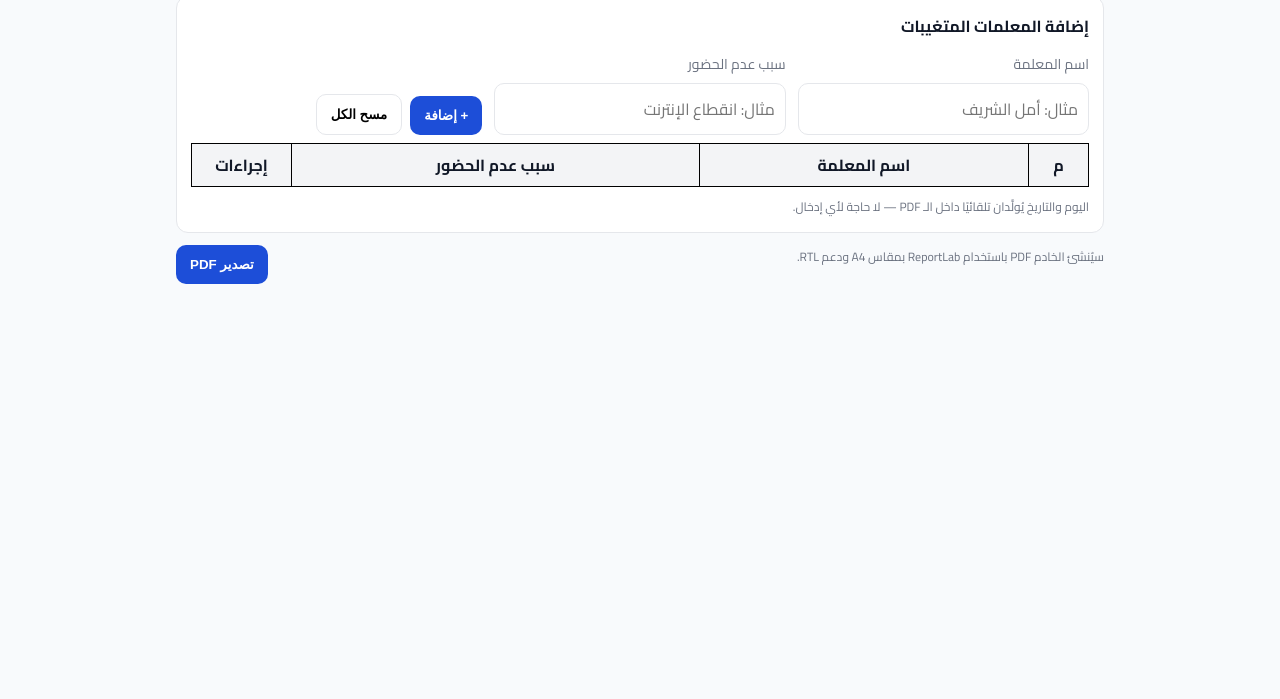
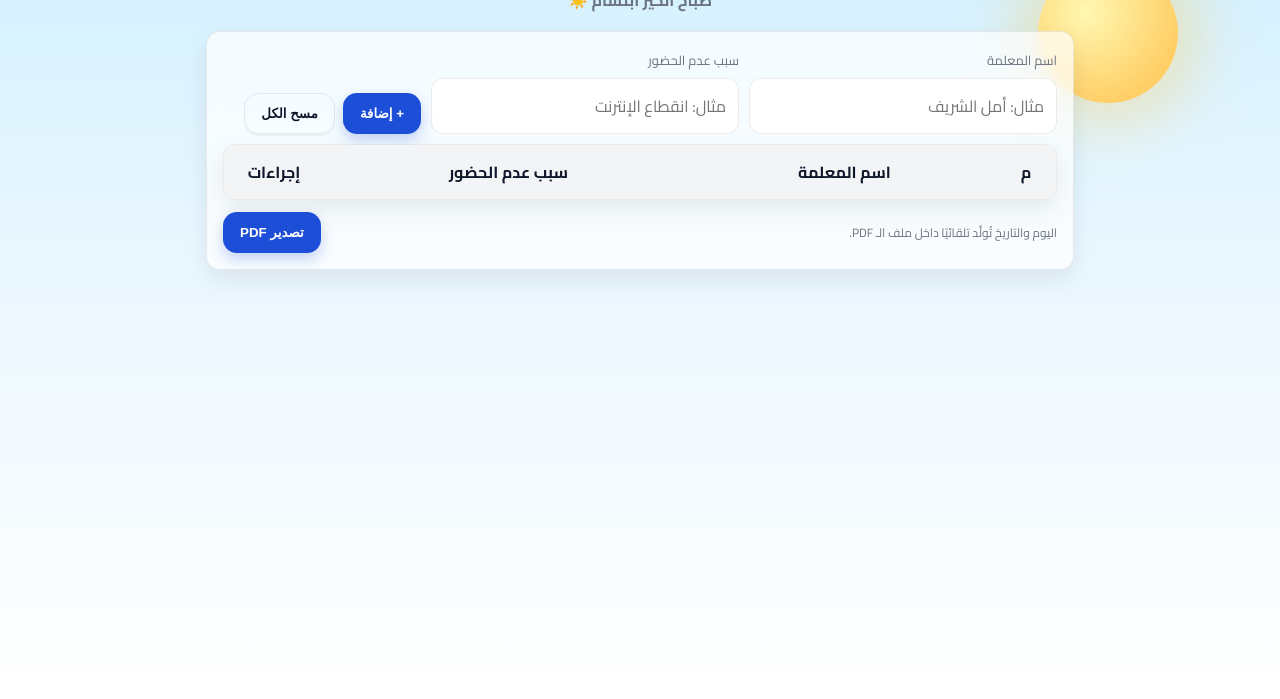
Before and after one commit to alftaa/reportlab-a4-rtl-report, a plain HTML site: page static/index.html in a window 1280 px wide. Shown: the part 101-800 px from the top of the page. Drawn offline with Linux system fonts and the light colour scheme.

Commit message:
Update index.html

```diff
--- a/static/index.html
+++ b/static/index.html
@@ -3,40 +3,137 @@
 <head>
   <meta charset="utf-8" />
   <meta name="viewport" content="width=device-width, initial-scale=1" />
-  <title>مولّد تقرير الجولات (ReportLab A4/RTL)</title>
+  <title>صانع تقارير الجولات</title>
   <link rel="preconnect" href="https://fonts.googleapis.com">
   <link rel="preconnect" href="https://fonts.gstatic.com" crossorigin>
   <link href="https://fonts.googleapis.com/css2?family=Cairo:wght@400;700&display=swap" rel="stylesheet">
   <style>
-    :root{ --ink:#111827; --muted:#6b7280; --line:#e5e7eb; --bg:#f8fafc; --card:#ffffff; --brand:#1d4ed8; --danger:#dc2626; }
+    /* ---------- Design tokens ---------- */
+    :root{
+      --radius: 14px;
+      --shadow: 0 10px 25px rgba(0,0,0,.08);
+      --line: rgba(0,0,0,.08);
+      --muted: #6b7280;
+      --brand: #1d4ed8;
+      --danger:#dc2626;
+    }
+
     *{box-sizing:border-box}
-    body{margin:0;font-family:'Cairo',system-ui,Segoe UI,Arial,sans-serif;background:#f8fafc;color:var(--ink)}
-    .wrap{max-width:960px;margin:24px auto;padding:16px}
-    .card{background:var(--card);border:1px solid var(--line);border-radius:12px;padding:14px}
-    .grid{display:grid;gap:12px}
-    @media (min-width:768px){.grid-3{grid-template-columns:repeat(3,1fr)}}
-    label{font-size:14px;color:var(--muted);display:block;margin-bottom:6px}
-    input[type="text"]{width:100%;padding:10px;border:1px solid var(--line);border-radius:10px;font:inherit}
-    .btn{appearance:none;border:0;border-radius:10px;padding:12px 14px;cursor:pointer;font-weight:700}
-    .btn-primary{background:var(--brand);color:#fff}
-    .btn-ghost{background:#fff;border:1px solid var(--line)}
-    .btn-danger{background:var(--danger);color:#fff}
-    table{width:100%;border-collapse:collapse;margin-top:8px}
-    th,td{border:1px solid #000;padding:6px 8px;vertical-align:top}
-    th{background:#f3f4f6}
-    .right{ text-align:right }
-    .center{ text-align:center }
-    .actions{display:flex;gap:8px;flex-wrap:wrap}
-    .hint{font-size:12px;color:var(--muted)}
+    html,body{height:100%}
+    body{
+      margin:0; font-family:'Cairo',system-ui,Segoe UI,Arial,sans-serif;
+      color:var(--ink);
+      transition: background .6s ease, color .6s ease;
+      overflow-x:hidden;
+    }
+
+    /* Sky background layer */
+    .sky{ position:fixed; inset:0; z-index:-1; transition:1s ease background; }
+
+    /* Morning theme */
+    body[data-theme="morning"]{ --ink:#0f172a; }
+    body[data-theme="morning"] .sky{
+      background: linear-gradient(180deg,#cfefff 0%,#eaf7ff 45%,#ffffff 100%);
+    }
+    body[data-theme="morning"] .sun{
+      position:absolute; width:140px; height:140px; border-radius:50%;
+      background: radial-gradient(circle at 35% 35%, #fff7b1, #ffd673 60%, #ffc04d 100%);
+      right:8vw; top:8vh; filter: blur(.2px);
+      box-shadow: 0 0 60px 20px rgba(255,200,70,.35);
+    }
+
+    /* Evening theme */
+    body[data-theme="evening"]{ --ink:#e5e7eb; }
+    body[data-theme="evening"] .sky{
+      background: radial-gradient(1200px 700px at 70% -10%, #3b1c6b 0%, #1a1038 45%, #0b0f25 100%);
+    }
+    body[data-theme="evening"] .stars{ position:absolute; inset:0; }
+    .star{ position:absolute; width:2px; height:2px; background:#fff; border-radius:50%; opacity:.9 }
+
+    /* Layout */
+    .wrap{ max-width:900px; margin:auto; padding:28px 16px 56px; }
+    .header{ text-align:center; margin-bottom:16px }
+    .title{ margin:0; font-size:28px; font-weight:700 }
+    .greet{ margin:6px 0 14px; font-size:16px; color:var(--muted); font-weight:700 }
+
+    .panel{ background:#ffffffb3; backdrop-filter: blur(6px);
+            border:1px solid var(--line); border-radius:var(--radius);
+            box-shadow:var(--shadow); padding:16px }
+    body[data-theme="evening"] .panel{ background:#0f1221cc; border-color:rgba(255,255,255,.08) }
+
+    .grid{ display:grid; gap:10px }
+    @media(min-width:760px){ .grid-3{ grid-template-columns: 1.4fr 1.4fr .9fr } }
+
+    label{ font-size:13px; color:var(--muted); display:block; margin-bottom:6px }
+    input[type="text"]{ width:100%; padding:12px 12px; border:1px solid var(--line);
+      border-radius:12px; background:#fff; font:inherit }
+    body[data-theme="evening"] input[type="text"]{ background:#151935; color:#e5e7eb; border-color:rgba(255,255,255,.08) }
+
+    .actions{ display:flex; gap:8px; flex-wrap:wrap; align-items:center }
+    $1
+    .btn-sm{ padding:6px 10px; font-size:12px }
+    .btn-primary{ background:var(--brand); color:#fff }
+    .btn-ghost{ background:transparent; border:1px solid var(--line); color:inherit }
+    .btn-danger{ background:var(--danger); color:#fff }
+
+    table{ width:100%; border-collapse:separate; border-spacing:0; margin-top:10px; background:#fff; border-radius:12px; overflow:hidden; border:1px solid var(--line); box-shadow: var(--shadow) }
+/* friendlier rows & hover */
+tbody tr+tr td{ border-top:1px solid rgba(0,0,0,.06) }
+tbody tr:hover{ background:#f9fafb; transition:background .2s ease }
+tbody tr:nth-child(even){ background:#fbfdff }
+/* dark theme adjustments */
+body[data-theme="evening"] tbody tr+tr td{ border-top:1px solid #2a2f55 }
+body[data-theme="evening"] tbody tr:hover{ background:#171b36 }
+body[data-theme="evening"] tbody tr:nth-child(even){ background:#12162e }
+/* sticky header */
+thead th{ position:sticky; top:0; z-index:1 }
+    body[data-theme="evening"] table{ background:#0f1221 }
+    th,td{ padding:12px 14px; vertical-align:top; border:none }
+    th{ background:#f3f4f6 }
+    body[data-theme="evening"] th{ background:#1b1f3b; color:#e5e7eb; border-color:#2a2f55 }
+    body[data-theme="evening"] td{ border-color:#2a2f55; color:#e5e7eb }
+
+    .right{text-align:right} .center{text-align:center}
+
+    .footer-actions{ display:flex; justify-content:space-between; align-items:center; margin-top:12px }
+    .hint{ font-size:12px; color:var(--muted) }
+
+    /* --- Buttons polish overrides --- */
+    .btn{ appearance:none; border:1px solid var(--line); border-radius:14px; padding:12px 16px; cursor:pointer; font-weight:700; background:#fff; transition:all .15s ease; box-shadow:0 2px 0 rgba(0,0,0,.04) }
+    .btn:hover{ transform:translateY(-1px); box-shadow:0 6px 14px rgba(0,0,0,.08) }
+    .btn:active{ transform:translateY(0); box-shadow:0 2px 0 rgba(0,0,0,.04) }
+    .btn:focus-visible{ outline:0; box-shadow:0 0 0 3px rgba(29,78,216,.25) }
+    .btn[disabled]{ opacity:.6; cursor:not-allowed }
+
+    .btn-primary{ background:var(--brand); color:#fff; border-color:transparent; box-shadow:0 6px 14px rgba(29,78,216,.25) }
+    .btn-primary:hover{ filter:brightness(1.04) }
+    body[data-theme="evening"] .btn-primary{ box-shadow:0 6px 14px rgba(29,78,216,.35) }
+
+    .btn-ghost{ background:transparent; border:1px solid var(--line); color:inherit }
+    .btn-ghost:hover{ background:rgba(0,0,0,.03) }
+    body[data-theme="evening"] .btn-ghost{ border-color:rgba(255,255,255,.12); color:#e5e7eb }
+    body[data-theme="evening"] .btn-ghost:hover{ background:rgba(255,255,255,.06) }
+
+    .btn-danger{ background:var(--danger); color:#fff; border-color:transparent; box-shadow:0 6px 14px rgba(220,38,38,.25) }
+    .btn-danger:hover{ filter:brightness(1.04) }
+
+    .btn-sm{ padding:6px 10px; font-size:12px; border-radius:10px }
   </style>
 </head>
 <body>
+  <div class="sky">
+    <div class="sun" aria-hidden="true"></div>
+    <div class="stars" aria-hidden="true"></div>
+  </div>
+
   <div class="wrap">
-    <h2 style="margin:0 0 12px 0">مولّد تقرير الجولات (ReportLab A4/RTL)</h2>
+    <header class="header">
+      <h1 class="title">صانع تقارير الجولات</h1>
+      <div id="greet" class="greet"></div>
+    </header>
 
-    <div class="card" style="margin-bottom:12px">
-      <strong>إضافة المعلمات المتغيبات</strong>
-      <div class="grid grid-3" style="margin-top:10px">
+    <section class="panel" style="margin-bottom:12px">
+      <div class="grid grid-3">
         <div>
           <label>اسم المعلمة</label>
           <input id="tName" type="text" placeholder="مثال: أمل الشريف" />
@@ -51,7 +148,7 @@
         </div>
       </div>
 
-      <table id="tbl">
+      <table id="tbl" aria-label="جدول المعلمات المتغيبات">
         <thead>
           <tr>
             <th style="width:60px">م</th>
@@ -63,18 +160,54 @@
         <tbody></tbody>
       </table>
 
-      <div class="hint" style="margin-top:8px">اليوم والتاريخ يُولَّدان تلقائيًا داخل الـ PDF — لا حاجة لأي إدخال.</div>
-    </div>
-
-    <div class="actions" style="justify-content:space-between">
-      <div class="hint">سيُنشئ الخادم PDF باستخدام ReportLab بمقاس A4 ودعم RTL.</div>
-      <div>
-        <button class="btn btn-primary" id="export">تصدير PDF</button>
+      <div class="footer-actions">
+        <div class="hint">اليوم والتاريخ تُولَّد تلقائيًا داخل ملف الـ PDF.</div>
+        <div class="actions">
+          <button class="btn btn-primary" id="export">تصدير PDF</button>
+        </div>
       </div>
-    </div>
+    </section>
   </div>
 
   <script>
+    // ---------- Theme & greeting ----------
+    (function(){
+      const now = new Date();
+      const hour = now.getHours();
+      const isMorning = hour >= 5 && hour < 17; // 5am → 4:59pm
+      document.body.setAttribute('data-theme', isMorning ? 'morning' : 'evening');
+
+      // Greeting
+      const greet = document.getElementById('greet');
+      greet.textContent = isMorning ? 'صباح الخير ابتسام ☀️' : 'مساء الخير ابتسام ✨';
+
+      // Visuals per theme
+      const sun = document.querySelector('.sun');
+      const starsLayer = document.querySelector('.stars');
+      if(isMorning){
+        sun.style.display = 'block';
+        starsLayer.innerHTML = '';
+      } else {
+        sun.style.display = 'none';
+        // generate simple stars
+        const count = 80;
+        const frag = document.createDocumentFragment();
+        for(let i=0;i<count;i++){
+          const s = document.createElement('div');
+          s.className = 'star';
+          s.style.left = Math.random()*100 + 'vw';
+          s.style.top  = Math.random()*100 + 'vh';
+          s.style.opacity = (0.6 + Math.random()*0.4).toFixed(2);
+          const size = Math.random()*.12 + 1.4; // 1.4px to 1.52px
+          s.style.width = size + 'px';
+          s.style.height = size + 'px';
+          frag.appendChild(s);
+        }
+        starsLayer.appendChild(frag);
+      }
+    })();
+
+    // ---------- App logic ----------
     const $ = (s)=>document.querySelector(s);
     const $$ = (s)=>Array.from(document.querySelectorAll(s));
 
```
